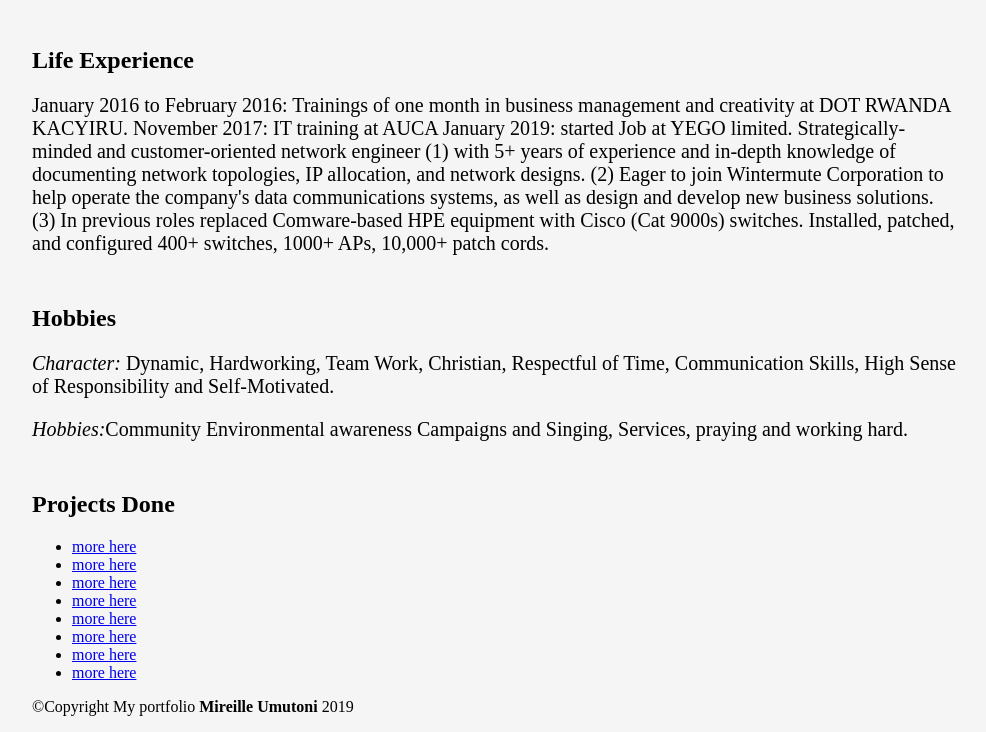
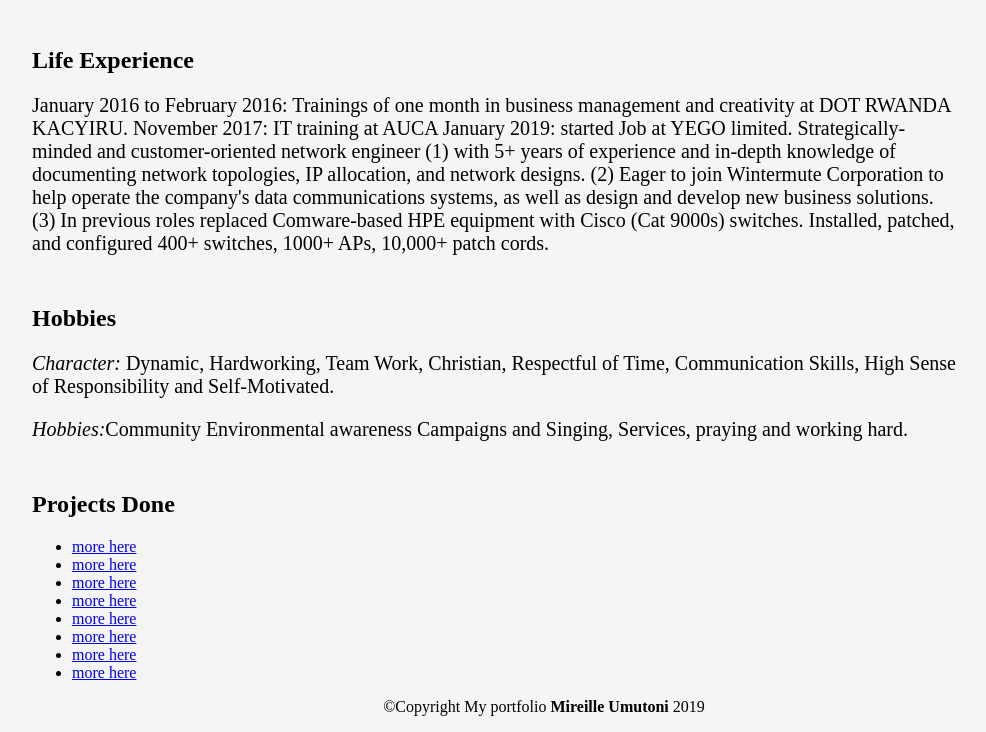
Before and after one commit to Mireille95/project2, a plain HTML site: page index.html in a window 1280 px wide. Shown: the part 667-1399 px from the top of the page, without its empty margins (96-1082 px from the left). Drawn offline with Linux system fonts and the light colour scheme; a script that the page names is missing.

Commit message:
link add

```diff
--- a/css/style.css
+++ b/css/style.css
@@ -72,3 +72,7 @@ border-left: 2px solid black;
 #one >h2{
     margin-top: 50px;
 }
+.copyright{
+    text-align:center;
+    color:black;
+}
```
